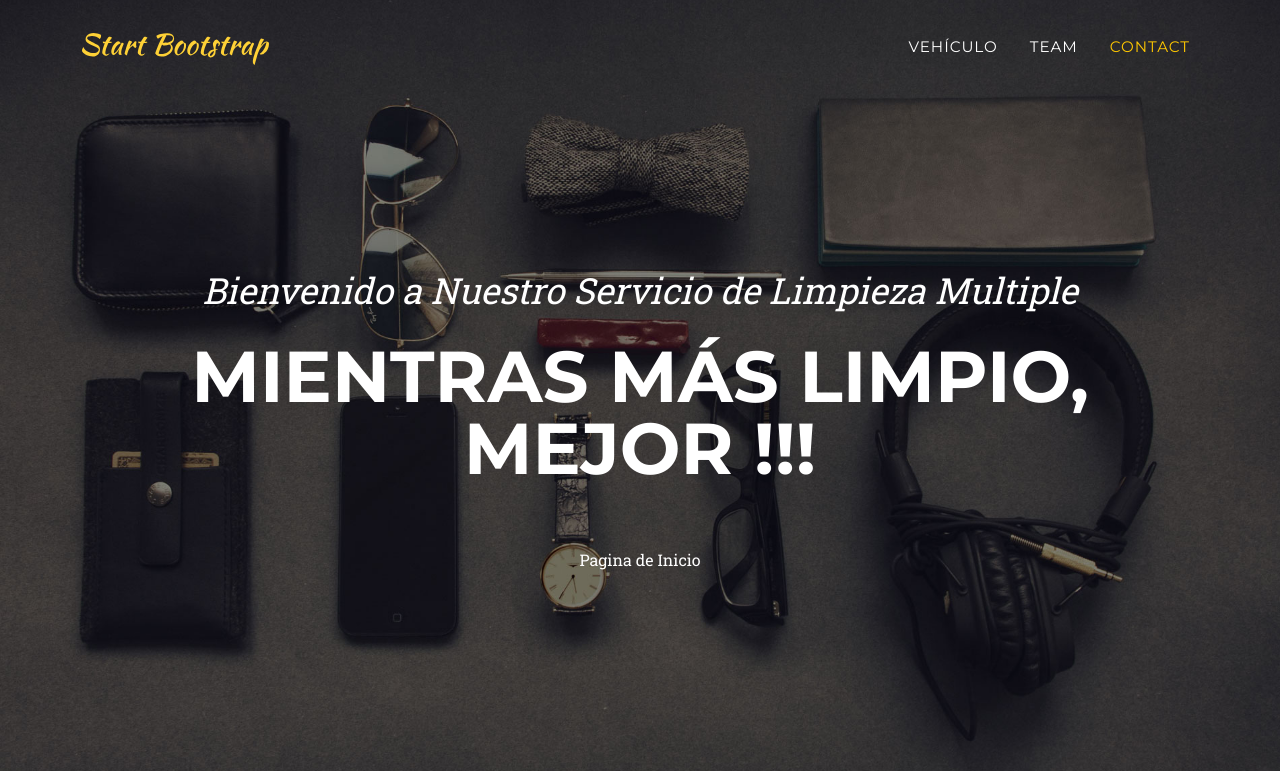
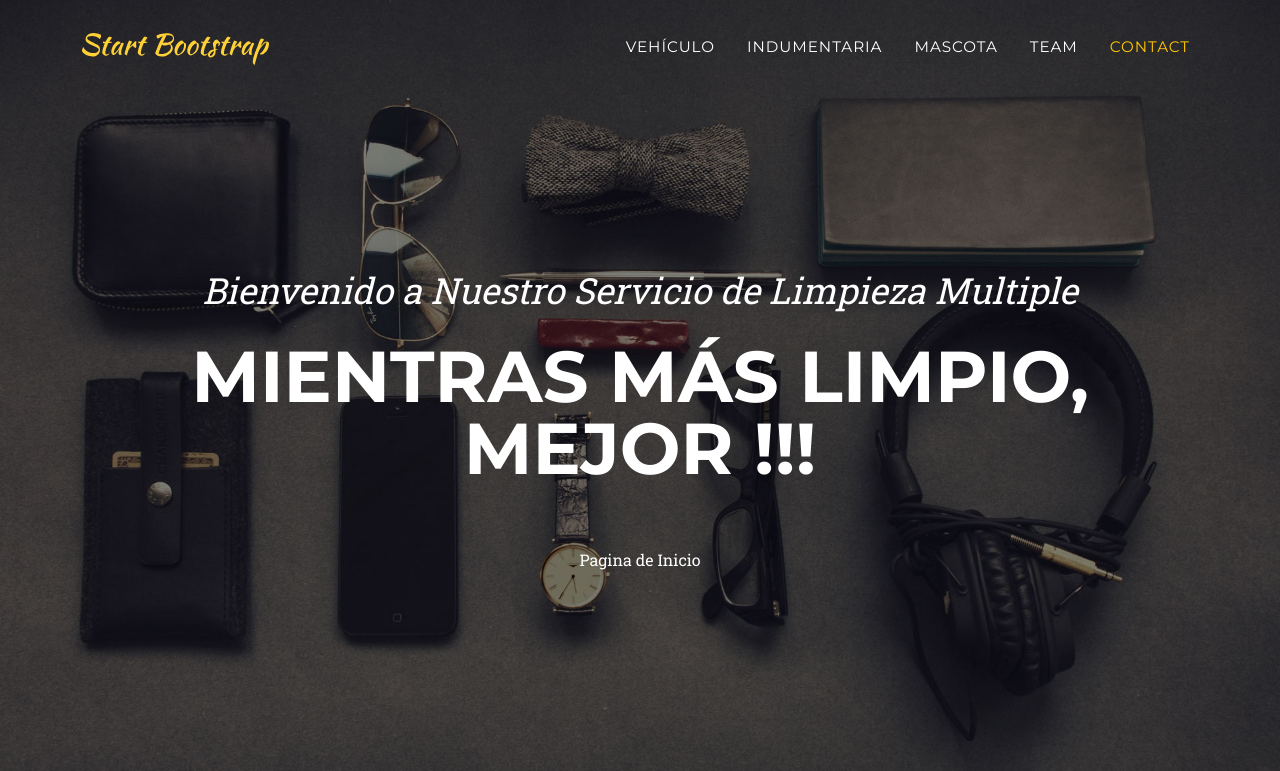
Before and after one commit to ssilva1/ProyectoFinal1, a Django app: page / in a window 1280 px wide. Shown: the top 771 px of the page. Run offline with Django 3.2, Linux system fonts and the light colour scheme; some libraries are stand-ins or nearby versions.

Commit message:
se corrigio el redireccionamiento de urls

```diff
--- a/EntregaFinal1/AppLavatres/urls.py
+++ b/EntregaFinal1/AppLavatres/urls.py
@@ -6,4 +6,6 @@ from AppLavatres.views import *
 urlpatterns = [
     path('', inicio, name='AppLavatresInicio'),
     path('carga_vehiculo/', vehiculo_formulario, name='AppLavatresAutoFormulario'),
+    path('carga_indumentaria/', indumentaria_formulario, name='AppLavatresIndumentariaFormulario'),
+    path('carga_mascota/', animales_formulario, name='AppLavatresMascotaFormulario'),
     ]
--- a/EntregaFinal1/templates/base/navigation.html
+++ b/EntregaFinal1/templates/base/navigation.html
@@ -9,6 +9,8 @@
         <div class="collapse navbar-collapse" id="navbarResponsive">
             <ul class="navbar-nav text-uppercase ms-auto py-4 py-lg-0">
                 <li class="nav-item"><a class="nav-link" href="{% url 'AppLavatresAutoFormulario' %}">Vehículo</a></li>
+                <li class="nav-item"><a class="nav-link" href="{% url 'AppLavatresIndumentariaFormulario' %}">Indumentaria</a></li>
+                <li class="nav-item"><a class="nav-link" href="{% url 'AppLavatresMascotaFormulario' %}">Mascota</a></li>
 	            {% comment %}
 	<li class="nav-item"><a class="nav-link" href="{% url '#AppLavatresIndumentariaFormulario' %}">Indumentaria</a></li>
                 <li class="nav-item"><a class="nav-link" href="{% url 'AppLavatresAnimalesFormulario' %}">Mascota</a></li>
```
